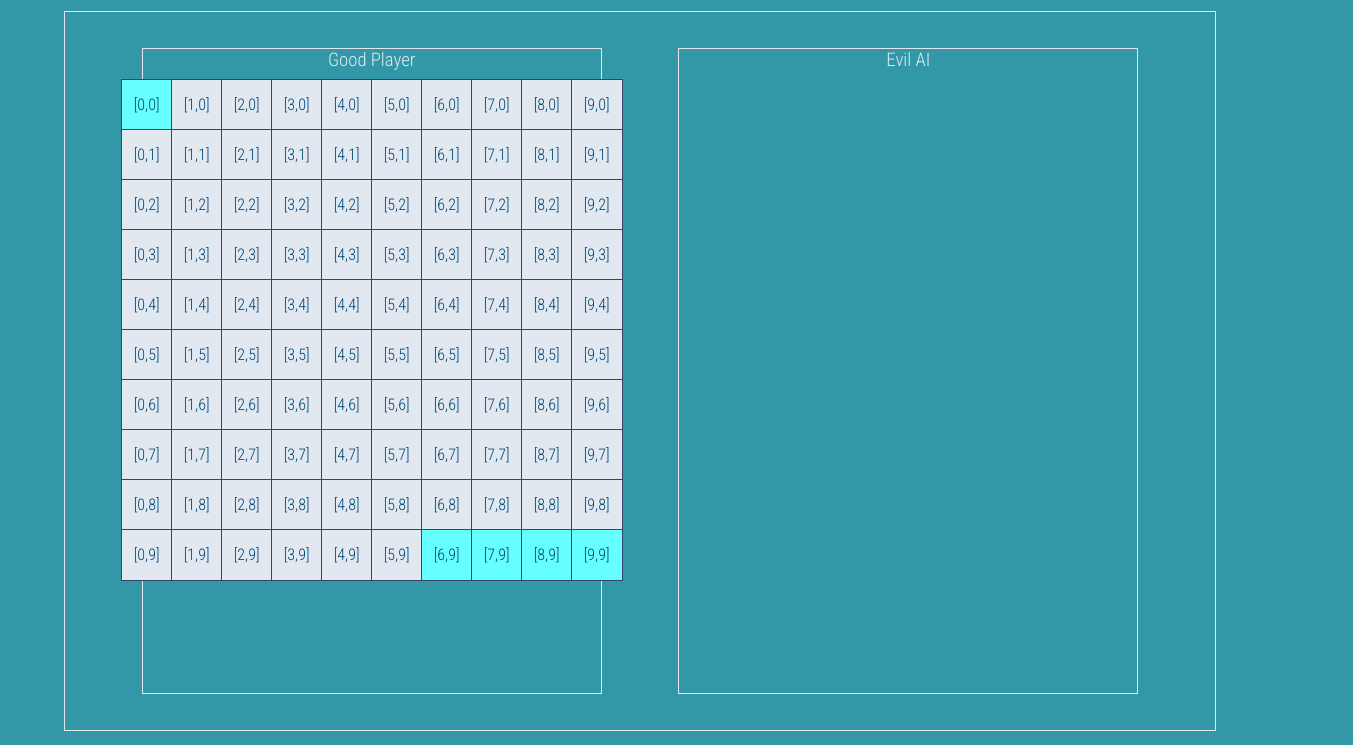
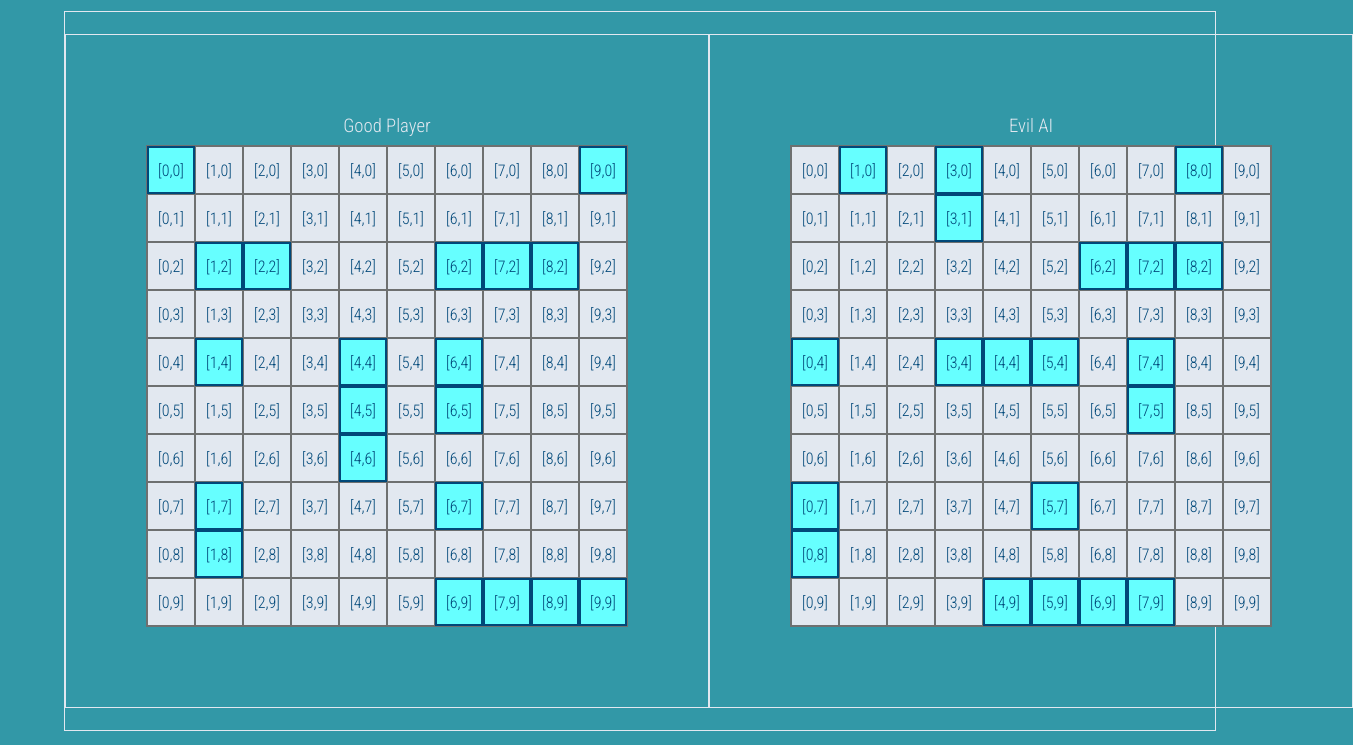
Before and after one commit to KarolKarnas/Battleship, a website built with webpack: page dist/index.html in a window 1280 px wide. Shown: the part 55-800 px from the top of the page, 1353 px wide, since content can reach past the window. Built offline with nearby package versions, Linux system fonts and the light colour scheme.

Commit message:
Refactor renderGameboard(), mod styles
Render gameboard for player and for ai;
Populate gameboard with ships for player and ai with predetermined coordinates;

```diff
--- a/src/modules/Game.js
+++ b/src/modules/Game.js
@@ -10,9 +10,34 @@ class Game {
 		this.player = new Player();
 		this.ai = new Player();
 
+        this.placeShipsPlayer()
+        this.placeShipsAi()
+	}
+
+    placeShipsPlayer() {
         this.gameboardPlayer.placeShip([0,0], 'x', 1)
+        this.gameboardPlayer.placeShip([1,4], 'x', 1)
+        this.gameboardPlayer.placeShip([6,7], 'x', 1)
+        this.gameboardPlayer.placeShip([9,0], 'x', 1)
+        this.gameboardPlayer.placeShip([1,2], 'x', 2)
+        this.gameboardPlayer.placeShip([6,4], 'y', 2)
+        this.gameboardPlayer.placeShip([1,7], 'y', 2)
+        this.gameboardPlayer.placeShip([6,2], 'x', 3)
+        this.gameboardPlayer.placeShip([4,4], 'y', 3)
         this.gameboardPlayer.placeShip([6,9], 'x', 4)
-	}
+    }
+    placeShipsAi() {
+        this.gameboardAi.placeShip([1,0], 'x', 1)
+        this.gameboardAi.placeShip([0,4], 'x', 1)
+        this.gameboardAi.placeShip([5,7], 'x', 1)
+        this.gameboardAi.placeShip([8,0], 'x', 1)
+        this.gameboardAi.placeShip([3,0], 'y', 2)
+        this.gameboardAi.placeShip([7,4], 'y', 2)
+        this.gameboardAi.placeShip([0,7], 'y', 2)
+        this.gameboardAi.placeShip([6,2], 'x', 3)
+        this.gameboardAi.placeShip([3,4], 'x', 3)
+        this.gameboardAi.placeShip([4,9], 'x', 4)
+    }
 
 	playerTurn() {
 		this.player.attack(gameboardAi, [1, 1]);
--- a/src/modules/Ui.js
+++ b/src/modules/Ui.js
@@ -1,12 +1,15 @@
 class Ui {
 	constructor(game) {
+        const playerGameboardElement = document.getElementById('player-gameboard');
+        const aiGameboardElement = document.getElementById('ai-gameboard');
 		this.game = game;
-		this.renderGameboard(this.game.gameboardPlayer.board);
+		this.renderGameboard(this.game.gameboardPlayer.board, playerGameboardElement);
+		this.renderGameboard(this.game.gameboardAi.board, aiGameboardElement);
 	}
 
-renderGameboard(gameboard) {
+renderGameboard(gameboard, gameboardElement) {
     console.log(gameboard);
-    const gameboardElement = document.getElementById('player-gameboard');
+
     for (let i = 0; i < 10; i++) {
         for (let j = 0; j < 10; j++) {
             const divField = document.createElement('div');
```
Also changed, not shown: dist/index.html, dist/main.js, dist/style.css.
